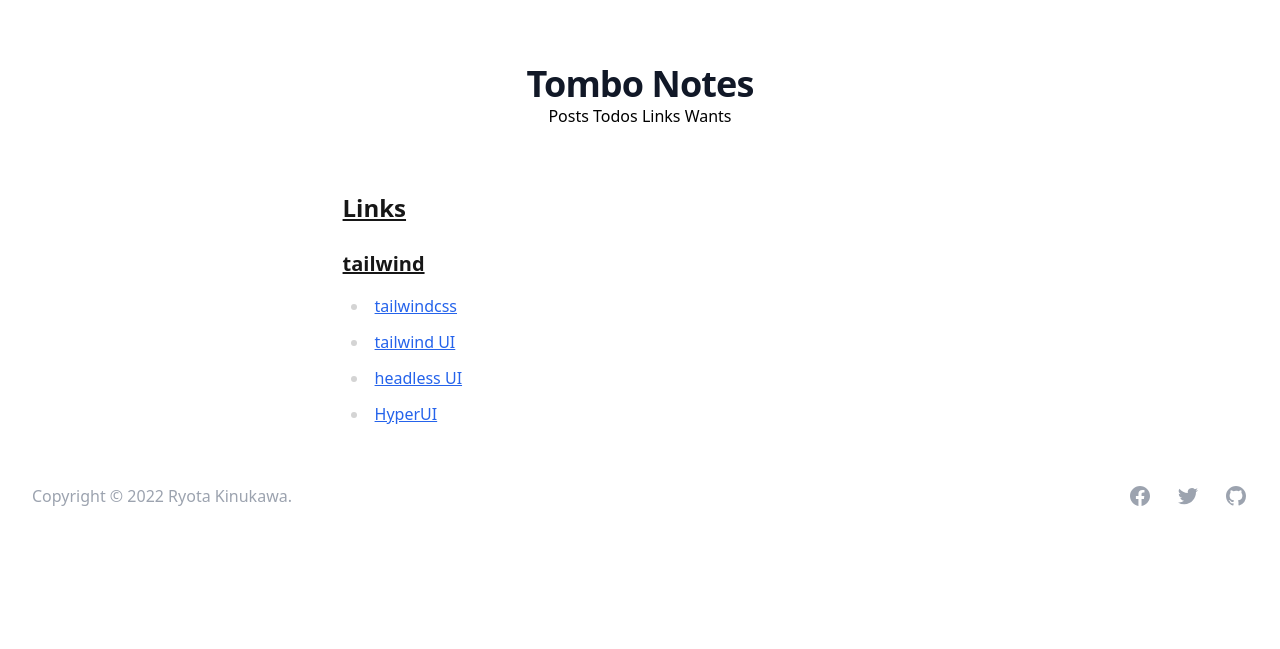
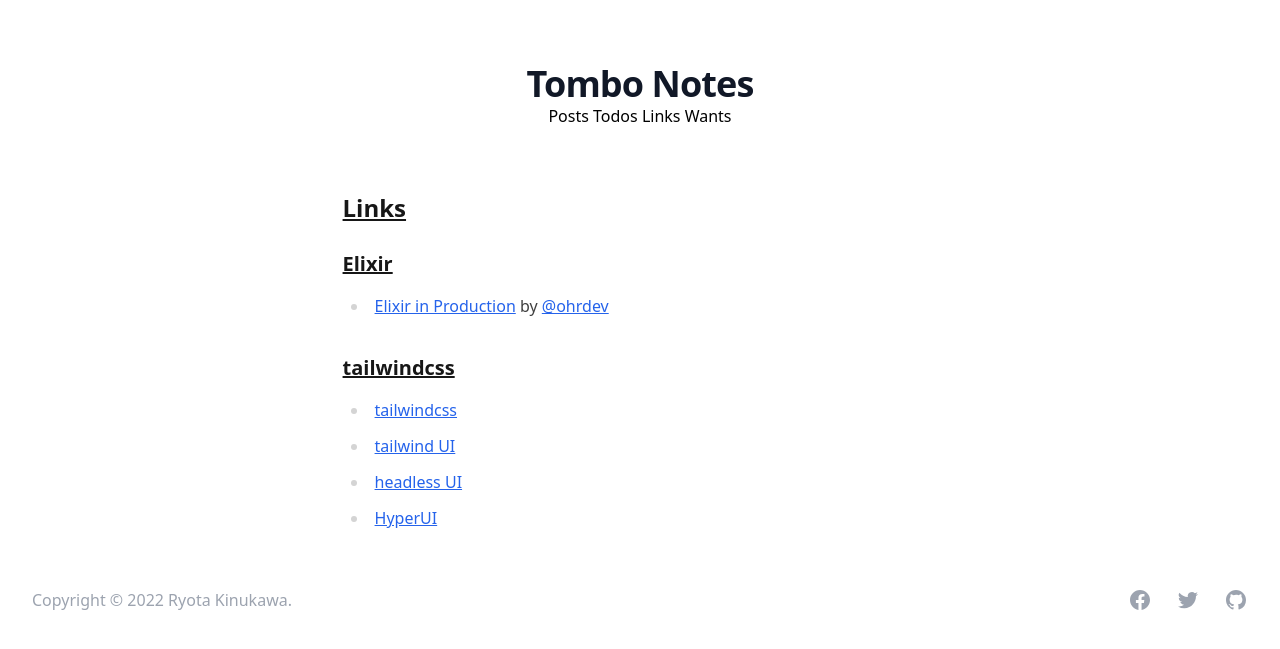
Before and after one commit to pojiro/pojiro.github.io, a Jekyll site: the page built from links.md, in a window 1280 px wide. Shown: the top 649 px of the page. Built offline with Jekyll 4.4.1, drawn with Linux system fonts in a browser that asks for light colours; some web fonts are replaced; Markdown is read by kramdown in place of the engine named in the settings.

Commit message:
update: links.md, add Elixir section

```diff
--- a/links.md
+++ b/links.md
@@ -4,7 +4,11 @@ title: "Links"
 permalink: /links
 ---
 
-### tailwind
+### Elixir
+
+* [Elixir in Production](https://docs.google.com/presentation/d/15E_GcPijyqT1yiw-f6_rFEKJBp4KNMd-5duXfjehfZ0/edit#slide=id.g12bf5108b47_0_0) by [@ohrdev](https://twitter.com/ohrdev)
+
+### tailwindcss
 
 * [tailwindcss](https://tailwindcss.com/)
 * [tailwind UI](https://tailwindui.com/)
```
